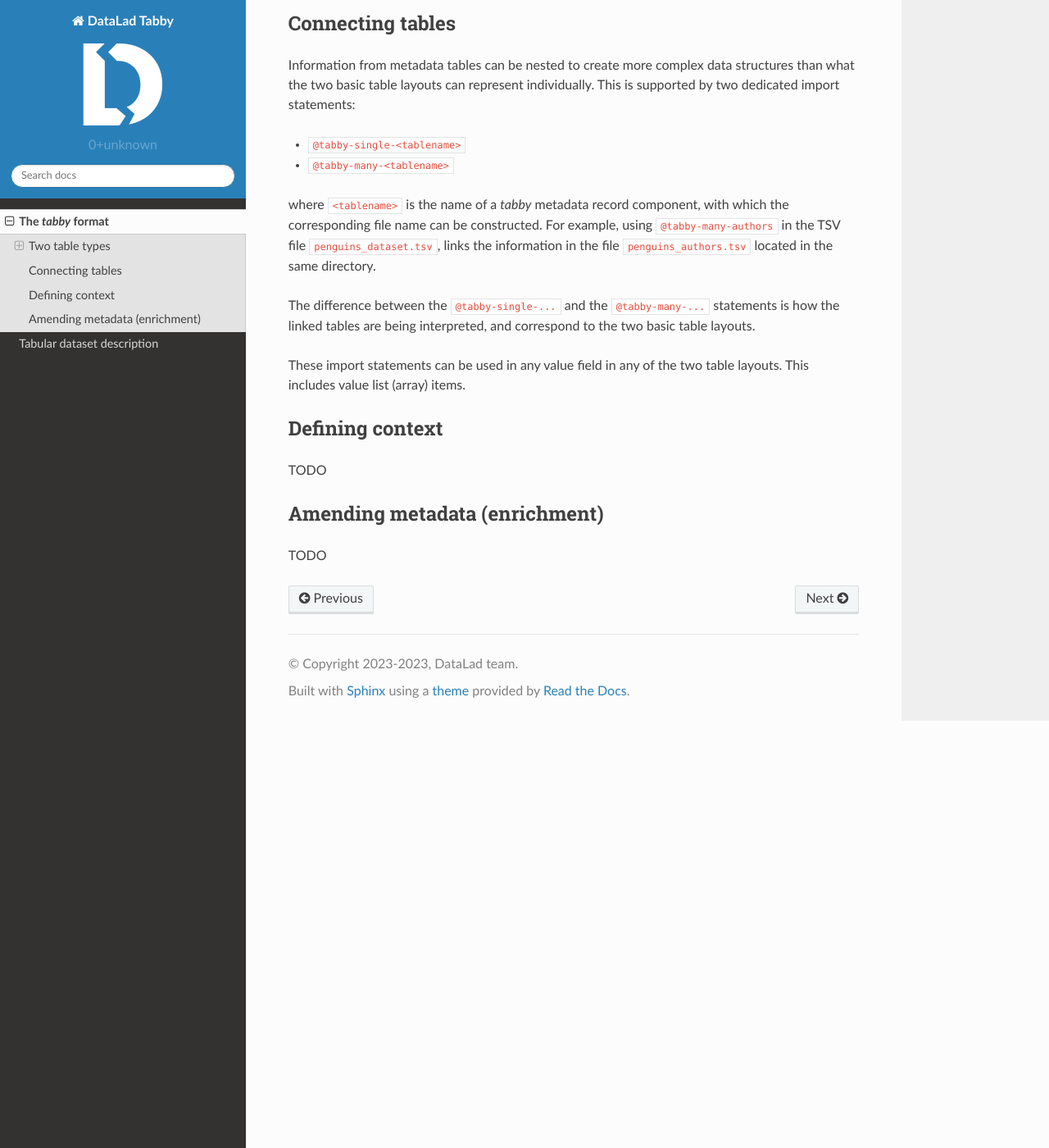
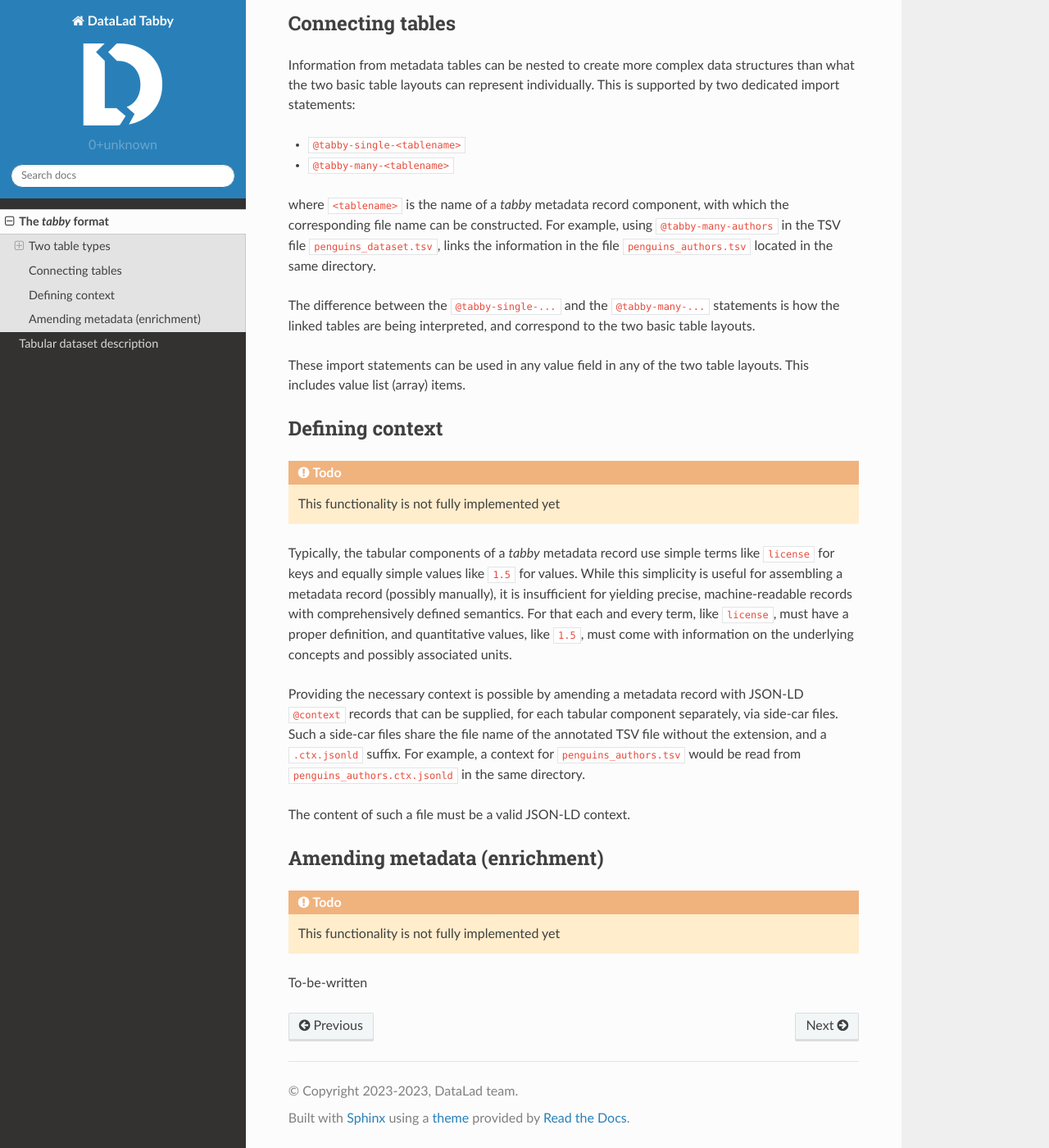
Before and after one commit to psychoinformatics-de/datalad-tabby, a Sphinx documentation site: the page built from docs/source/specification.rst, in a window 1280 px wide and 1400 px high, scrolled down 1557 px. Shown: the whole window at 82% size. Built offline with Sphinx 7.4.7 and the Read the Docs theme 2.0.0, drawn with Linux system fonts in a browser that asks for light colours; some of the changed text lies outside the part shown.

Commit message:
Note on context definitions

```diff
--- a/docs/source/specification.rst
+++ b/docs/source/specification.rst
@@ -99,10 +99,32 @@ layouts. This includes value list (array) items.
 Defining context
 ================
 
-TODO
+.. todo::
+   This functionality is not fully implemented yet
+
+Typically, the tabular components of a `tabby` metadata record use simple terms
+like ``license`` for keys and equally simple values like ``1.5`` for values.
+While this simplicity is useful for assembling a metadata record (possibly
+manually), it is insufficient for yielding precise, machine-readable records
+with comprehensively defined semantics. For that each and every term, like
+``license``, must have a proper definition, and quantitative values, like
+``1.5``, must come with information on the underlying concepts and possibly
+associated units.
+
+Providing the necessary context is possible by amending a metadata record with
+JSON-LD ``@context`` records that can be supplied, for each tabular component
+separately, via side-car files. Such a side-car files share the file name of
+the annotated TSV file without the extension, and a ``.ctx.jsonld`` suffix.
+For example, a context for ``penguins_authors.tsv`` would be read from
+``penguins_authors.ctx.jsonld`` in the same directory.
+
+The content of such a file must be a valid JSON-LD context.
 
 
 Amending metadata (enrichment)
 ==============================
 
-TODO
+.. todo::
+   This functionality is not fully implemented yet
+
+To-be-written
```
Also changed, not shown: other parts of docs/source/specification.rst (+1 -1 lines).
